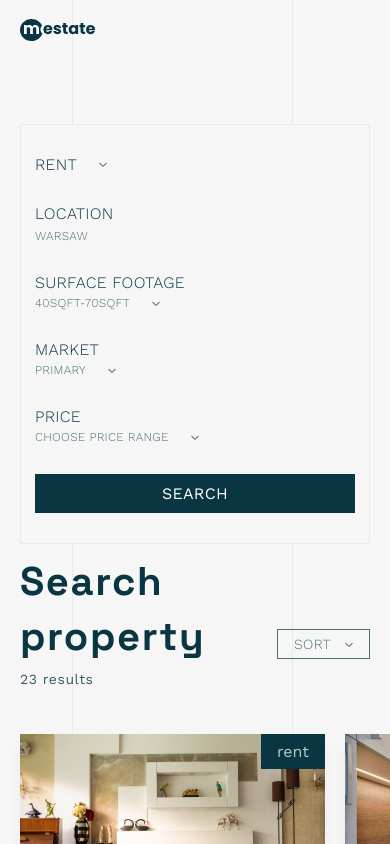
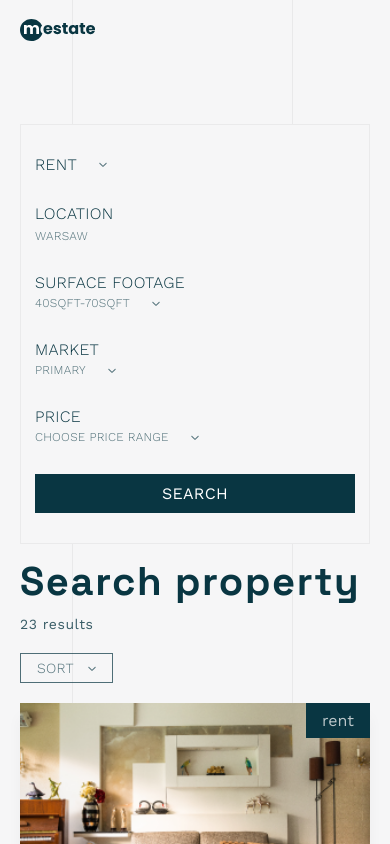
Before and after one commit to OlaHeklaDesign/meastate, a React (Create React App) app: page /search in a window 390 px wide. Shown: the top 844 px of the page. Built offline with nearby package versions, Linux system fonts and the light colour scheme.

Commit message:
SearchOfferts and OffertItemresponsivness

```diff
--- a/src/Components/OffertItem/OffertItem.css
+++ b/src/Components/OffertItem/OffertItem.css
@@ -75,18 +75,3 @@
 .offertitem-mainimg {
   width: 100%;
 }
-
-@media only screen and (max-width: 1332px)  {
-  .offertitem {
-    max-width: none;
-  }
-  .searchpage-offerts {
-    grid-template-columns: repeat(3, 1fr) !important;
-  }
-}
-
-@media only screen and (max-width: 1002px)  {
-  .searchpage-offerts {
-    grid-template-columns: repeat(2, 1fr) !important;
-  }
-}
--- a/src/Components/SearchOfferts/SearchOfferts.css
+++ b/src/Components/SearchOfferts/SearchOfferts.css
@@ -98,4 +98,39 @@
   .searchofferts {
     margin: 0 20px;
   }
+  .offertitem {
+    max-width: none;
+  }
+  .searchpage-offerts {
+    grid-template-columns: repeat(3, 1fr) !important;
+  }
 }
+
+@media only screen and (max-width: 1002px)  {
+  .searchpage-offerts {
+    grid-template-columns: repeat(2, 1fr) !important;
+  }
+}
+
+@media only screen and (max-width: 663px)  {
+  .searchpage-offerts {
+    grid-template-columns: 1fr !important;
+  }
+}
+
+@media only screen and (max-width: 534px)  {
+  .searchofferts-firstline {
+    flex-direction: column;
+    align-items: start;
+    margin-bottom: 20px;
+  }
+  .searchofferts-resultcount {
+    margin-bottom: 14px;
+  }
+}
+
+@media only screen and (max-width: 345px)  {
+  .offertitem {
+    min-width: none;
+  }
+}
```
